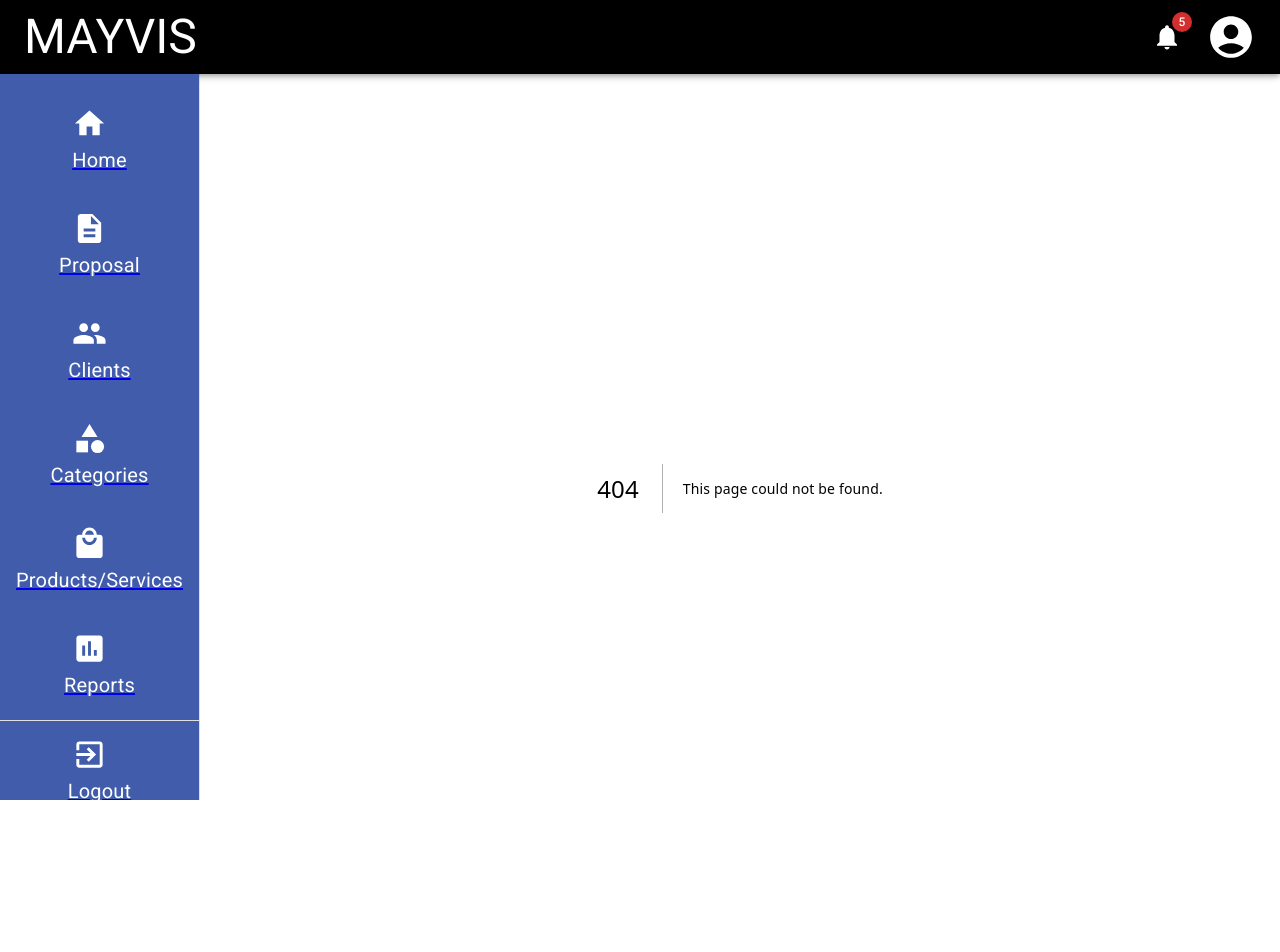
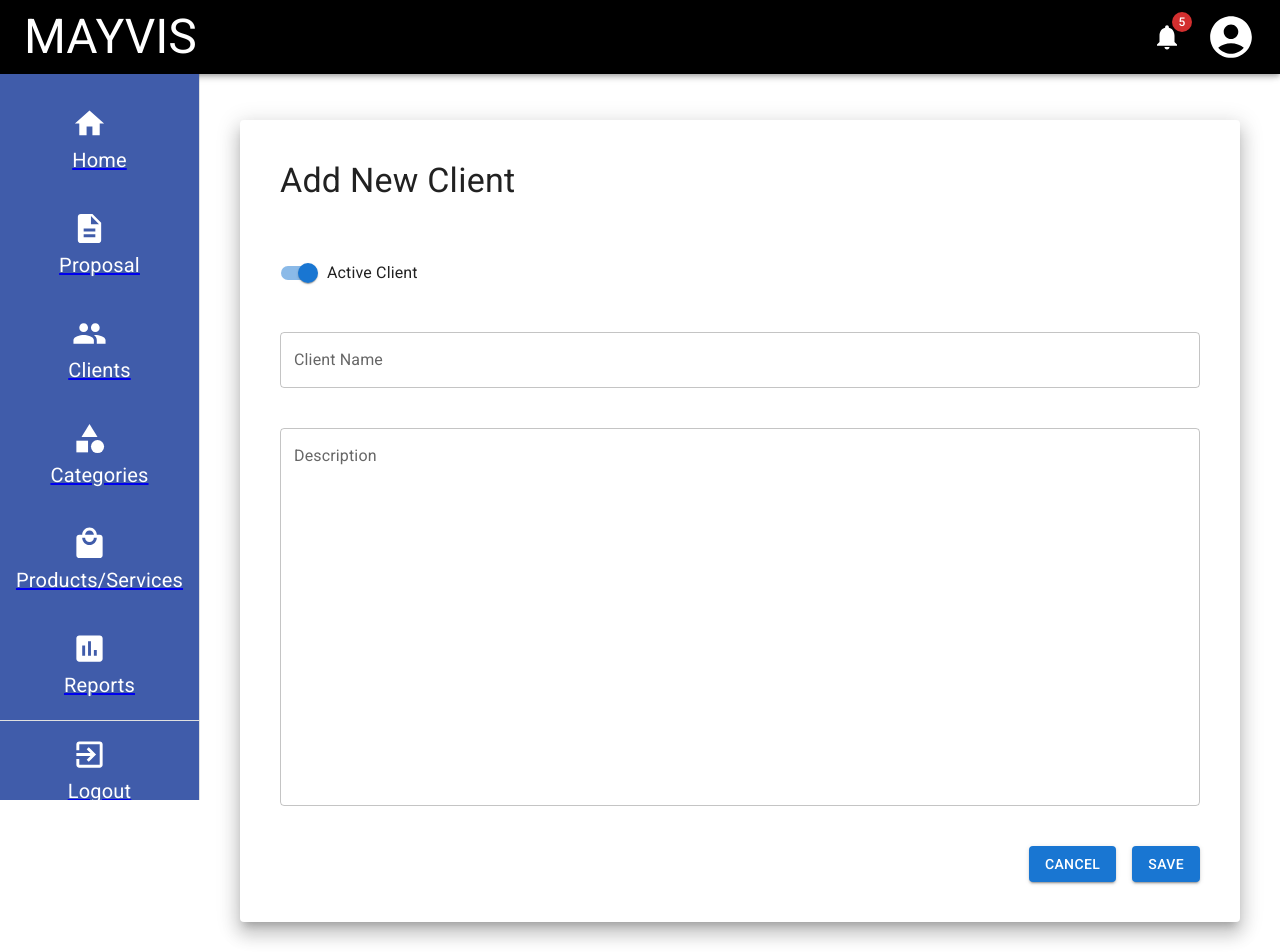
Before and after one commit to capstone-1232/mayvis-a, a Next.js app: page /client/newclient in a window 1280 px wide. Before the commit this address had no page. Shown: the top 952 px of the page. Before the commit the page ends 912 px from the top, so only its background shows below. Built offline with nearby package versions, Linux system fonts and the light colour scheme.

Commit message:
adding page for newclient

```diff
--- /dev/null
+++ b/pages/client/[clientdetail].js
@@ -0,0 +1,127 @@
+import { Search } from "@mui/icons-material";
+import { Box, FormControlLabel, Grid, Paper, Switch, TextField, Button, Typography, Snackbar, Slide, Alert, Autocomplete } from "@mui/material";
+import Link from "next/link";
+import SearchIcon from '@mui/icons-material/Search';
+import React, { useState } from "react"
+import { useRouter } from "next/router";
+
+const ClientDetail = () => {
+    const route = useRouter();
+
+    console.log(route.query);
+    // const getClients = async (id) => {
+    //     try {
+    //         const res = await fetch('http://localhost:3000/api/client');
+    //         if (!res.ok) {
+    //             throw new Error('Failed to fetch clients');
+    //         }
+    //         const json = await res.json();
+
+    //         setClientsData(json);
+    //         setFilteredData(json);
+    //     }
+    //     catch (error) {
+    //         console.log('Error loading clients', error);
+    //     }
+    // }
+
+    // getClients();
+
+    // const handleSubmit = async (e) => {
+    //     e.preventDefault();
+    //     await postData();
+    // }
+
+    return (
+        <Box sx={{ flexGrow: 1, padding: 2 }}>
+            <Grid container spacing={2} alignItems="center">
+                <Grid item xs={12} md={6}>
+                    <Typography variant="h4" component="div" gutterBottom>
+                        Client Name
+                    </Typography>
+                </Grid>
+                <Grid item xs={12} md={6} container justifyContent="flex-end" spacing={2}>
+                    <Grid item>
+                        <Button variant="contained">
+                            Edit
+                        </Button>
+                    </Grid>
+                </Grid>
+            </Grid>
+            <Paper elevation={12} sx={{ marginTop: 2, padding: 2 }}>
+                <Grid container spacing={2}>
+                    <Grid item xs={12} sm={8} md={6}>
+                        <Autocomplete
+                            id="searchClient"
+                            freeSolo
+                            // options={clientsData.map((client) => client.client_name)}
+                            // value={searchTerm}
+                            // onInputChange={handleSearchChange}
+                            renderInput={(params) => (
+                                <TextField
+                                    {...params}
+                                    label="Search Client"
+                                    variant="outlined"
+                                    fullWidth
+                                    InputProps={{
+                                        ...params.InputProps,
+                                        startAdornment: (
+                                            <SearchIcon sx={{ mr: 2 }} />
+                                        ),
+                                    }}
+                                />
+                            )}
+                        />
+                    </Grid>
+                    <Grid item xs={6} sm={4} md={2} container justifyContent="flex-end">
+                        <Button variant="outlined">
+                            Filter
+                        </Button>
+                    </Grid>
+                </Grid>
+                <Grid container spacing={2} sx={{ marginTop: 2 }}>
+                    {/* {filteredData
+                        .slice((page - 1) * itemsPerPage, page * itemsPerPage)
+                        .map((c, index) => (
+                            <Grid key={index} item xs={12} sm={6} md={4} lg={3}>
+                                <Card elevation={12} sx={{ padding: 2 }}>
+                                    <Stack spacing={1}>
+                                        <Typography variant="h5" component="div" gutterBottom>
+                                            {c.client_name}
+                                        </Typography>
+                                        <Typography variant="body1">
+                                            Active: {(c.is_active) ? 'Yes' : 'No'}
+                                        </Typography>
+                                        <Typography variant="body2">
+                                            {c.description}
+                                        </Typography>
+                                    </Stack>
+                                    <Stack alignItems="center">
+                                        <Button variant="contained">
+                                            View
+                                        </Button>
+                                    </Stack>
+                                </Card>
+                            </Grid>
+                        ))} */}
+                </Grid>
+                {/* <Box sx={{ display: 'flex', justifyContent: 'center', marginTop: 2 }}>
+                    <Pagination
+                        count={noOfPages}
+                        page={page}
+                        onChange={handleChangePage}
+                        defaultPage={1}
+                        color="primary"
+                        size="large"
+                        showFirstButton
+                        showLastButton
+                        sx={{ margin: 'auto' }}
+                    />
+                </Box> */}
+            </Paper>
+
+        </Box>
+    );
+}
+
+export default ClientDetail;
--- /dev/null
+++ b/pages/client/newclient.js
@@ -0,0 +1,106 @@
+import { Box, FormControlLabel, Grid, Paper, Switch, TextField, Button, Typography, Snackbar, Slide, Alert } from "@mui/material";
+import Link from "next/link";
+import { useRouter } from "next/router";
+import React, { useEffect, useState } from "react"
+
+const NewClient = () => {
+    const [clientName, setClientName] = useState('');
+    const [active, setActive] = useState(true);
+    const [description, setDescription] = useState('');
+    const [isLoading, setIsLoading] = useState(false)
+    const [showMsg, setShowMsg] = useState(false);
+    const [msg, setMsg] = useState('');
+    const router = useRouter();
+
+    const handleError = (msg) => {
+        setMsg(msg);
+        setShowMsg(true);
+    }
+
+    const postData = async () => {
+        try {
+            if (!clientName || !description) {
+                handleError('Client Name and Description are required!');
+            }
+
+            const res = await fetch('http://localhost:3000/api/client',
+                {
+                    method: 'POST',
+                    headers: { "Content-type": "application/json" },
+                    body: JSON.stringify({ 'client_name': clientName, 'is_active': active, description })
+                });
+            const data = await res.json();
+            if (data.error) {
+                handleError(data.error);
+            }
+            else
+                router.push('/client');
+        }
+        catch (e) {
+            throw e;
+        }
+
+        setIsLoading(false);
+    }
+
+    const handleSubmit = async (e) => {
+        e.preventDefault();
+        await postData();
+    }
+
+    return (
+        <form onSubmit={handleSubmit}>
+            <Box sx={{ flexGrow: 1, padding: 2 }}>
+                <Paper elevation={12} sx={{ marginTop: 2, padding: 5 }}>
+                    <Grid container spacing={5} alignItems="center">
+                        <Grid item xs={12}>
+                            <Typography variant="h4" component="div" gutterBottom>
+                                Add New Client
+                            </Typography>
+                        </Grid>
+                        <Grid item xs={12}>
+                            <FormControlLabel control={<Switch checked={active} onChange={(e) => setActive(e.target.checked)} />} label="Active Client" />
+                        </Grid>
+                        <Grid item xs={12}>
+                            <TextField label="Client Name" fullWidth value={clientName} onChange={(e) => setClientName(e.target.value)} />
+                        </Grid>
+                        <Grid item xs={12}>
+                            <TextField label="Description" fullWidth multiline
+                                rows={15} value={description} onChange={(e) => setDescription(e.target.value)} />
+                        </Grid>
+                        <Grid item xs={12} container justifyContent="flex-end" spacing={2}>
+                            <Grid item>
+                                <Link href={'/client'} >
+                                    <Button variant="contained">
+                                        Cancel
+                                    </Button>
+                                </Link>
+                            </Grid>
+                            <Grid item>
+                                <Button variant="contained" type="submit" disabled={isLoading}>
+                                    {isLoading ? 'Saving...' : 'Save'}
+                                </Button>
+                            </Grid>
+                        </Grid>
+                    </Grid>
+                </Paper>
+            </Box>
+            <Snackbar anchorOrigin={{ vertical: 'bottom', horizontal: 'right' }}
+                open={showMsg}
+                onClose={() => setShowMsg(false)}
+                key={'topright'}
+                TransitionComponent={(props) => <Slide {...props} direction="up" />}>
+                <Alert
+
+                    severity="error"
+                    variant="filled"
+                    sx={{ width: '100%' }}
+                >
+                    {msg}
+                </Alert>
+            </Snackbar>
+        </form>
+    );
+}
+
+export default NewClient;
```
